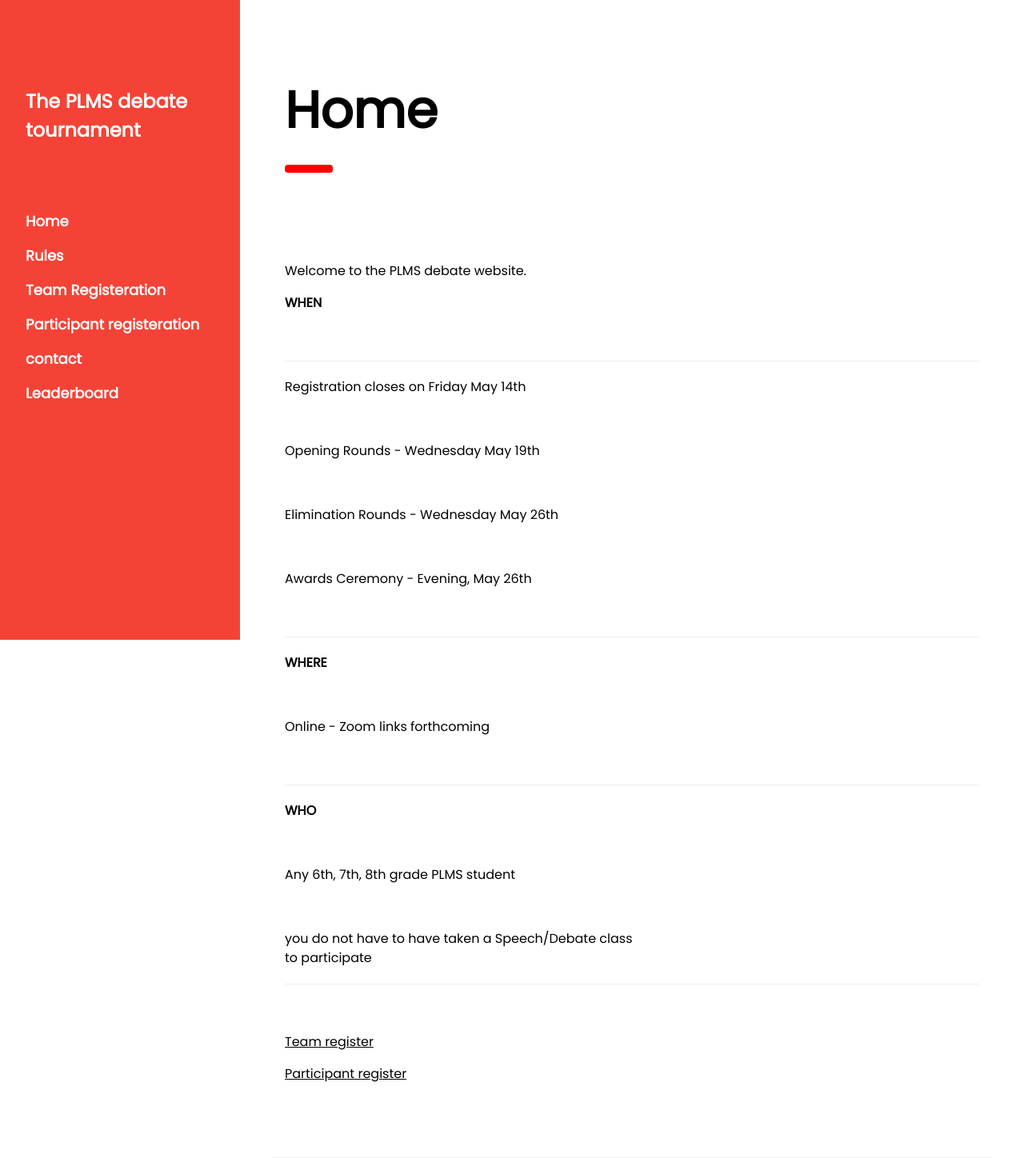
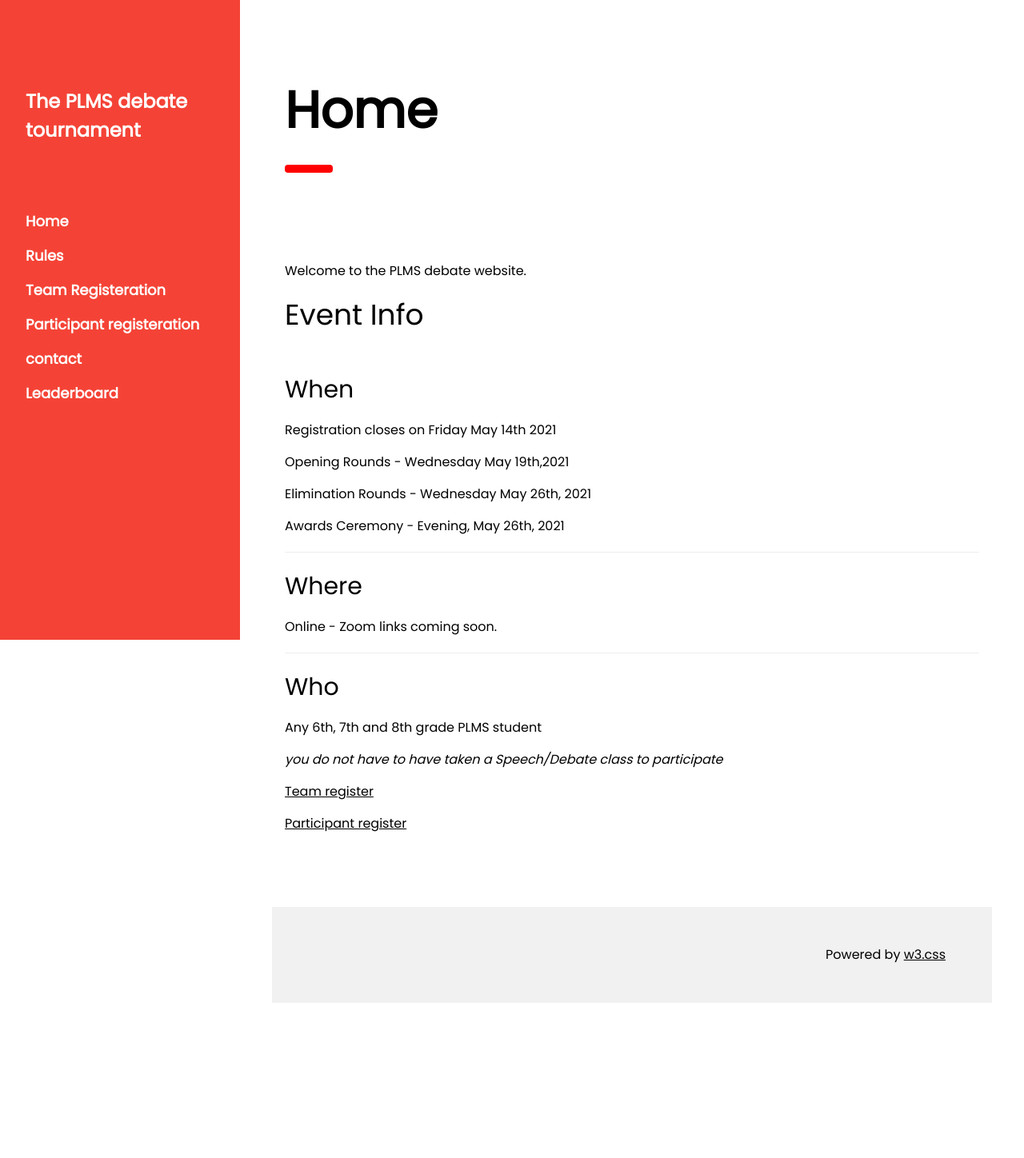
Before and after one commit to Phytonking/plms, a Django app: page / in a window 1280 px wide. Shown: the top 1448 px of the page at 80% size. After the commit the page ends 1254 px from the top, so only its background shows below. Run offline with Django 3.2, Linux system fonts and the light colour scheme.

Commit message:
Update main.html

```diff
--- a/web/templates/web/main.html
+++ b/web/templates/web/main.html
@@ -9,19 +9,23 @@
 {% block sub %}
     <p>Welcome to the PLMS debate website.</p>
 
-    <strong><p>WHEN</p></strong><br><hr>
-    <p>Registration closes on Friday May 14th</p><br>
-    <p>Opening Rounds - Wednesday May 19th</p><br>
-    <p>Elimination Rounds - Wednesday May 26th</p><br>
-    <p>Awards Ceremony - Evening, May 26th</p><br><hr>
+    <h1>Event Info</h1><br>
+    <h2>When</h2>
+    <p>Registration closes on Friday May 14th 2021</p>
+    <p>Opening Rounds - Wednesday May 19th,2021</p>
+    <p>Elimination Rounds - Wednesday May 26th, 2021</p>
+    <p>Awards Ceremony - Evening, May 26th, 2021</p>
+    <hr>
 
-    <strong><p>WHERE</p></strong><br>
-    <p>Online - Zoom links forthcoming</p><br><hr>
+    <h2>Where</h2>
+    <p>Online - Zoom links coming soon.</p>
+    <hr>
 
-    <strong><p>WHO</p></strong><br>
-    <p>Any 6th, 7th, 8th grade PLMS student</p><br>
-    <p>you do not have to have taken a Speech/Debate class<br>
-        to participate</p><hr><br>
+    <h2>Who</h2>
+    <p>Any 6th, 7th and 8th grade PLMS student</p>
+    <i><p>you do not have to have taken a Speech/Debate class
+        to participate<p></i>
+
     <a href="{% url 'web:t_reg' %}"><p>Team register</p></a>
     <a href="{% url 'web:p_reg' %}"><p>Participant register</p></a>
 {% endblock %}
```
